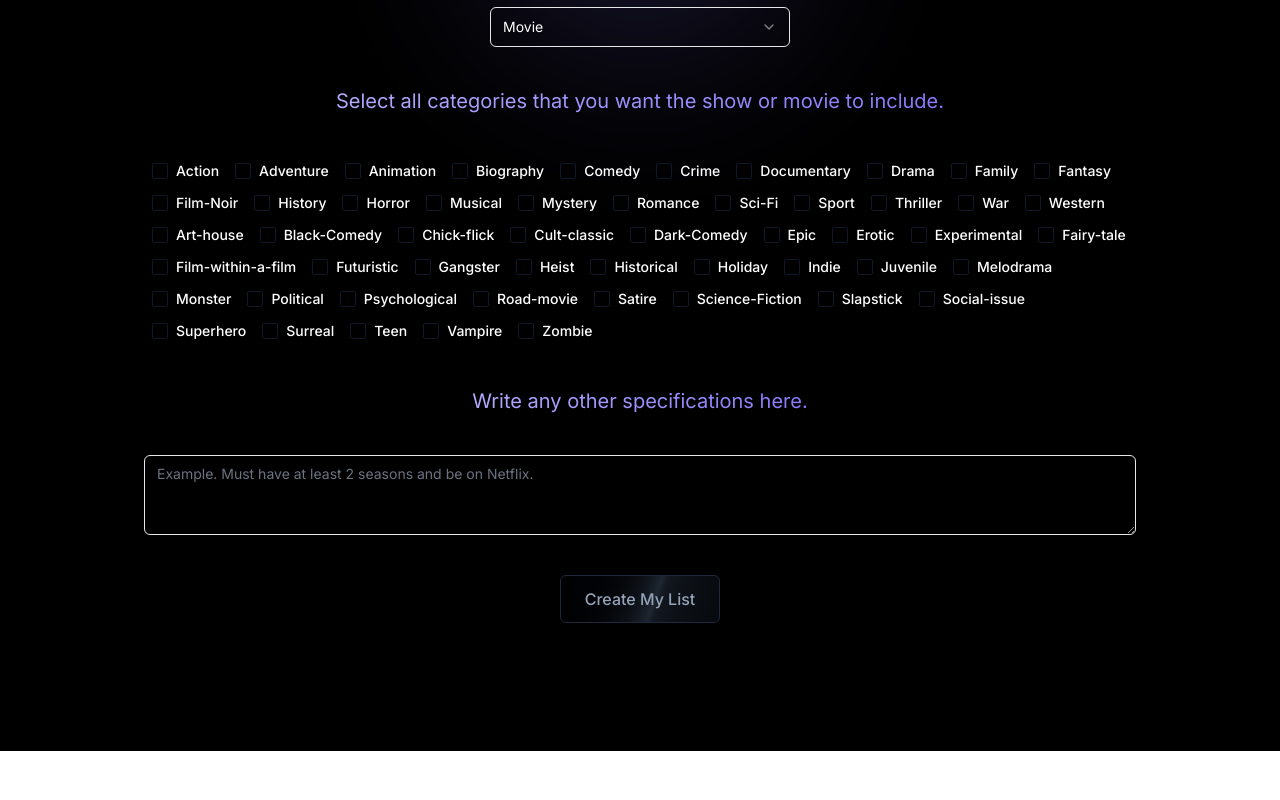
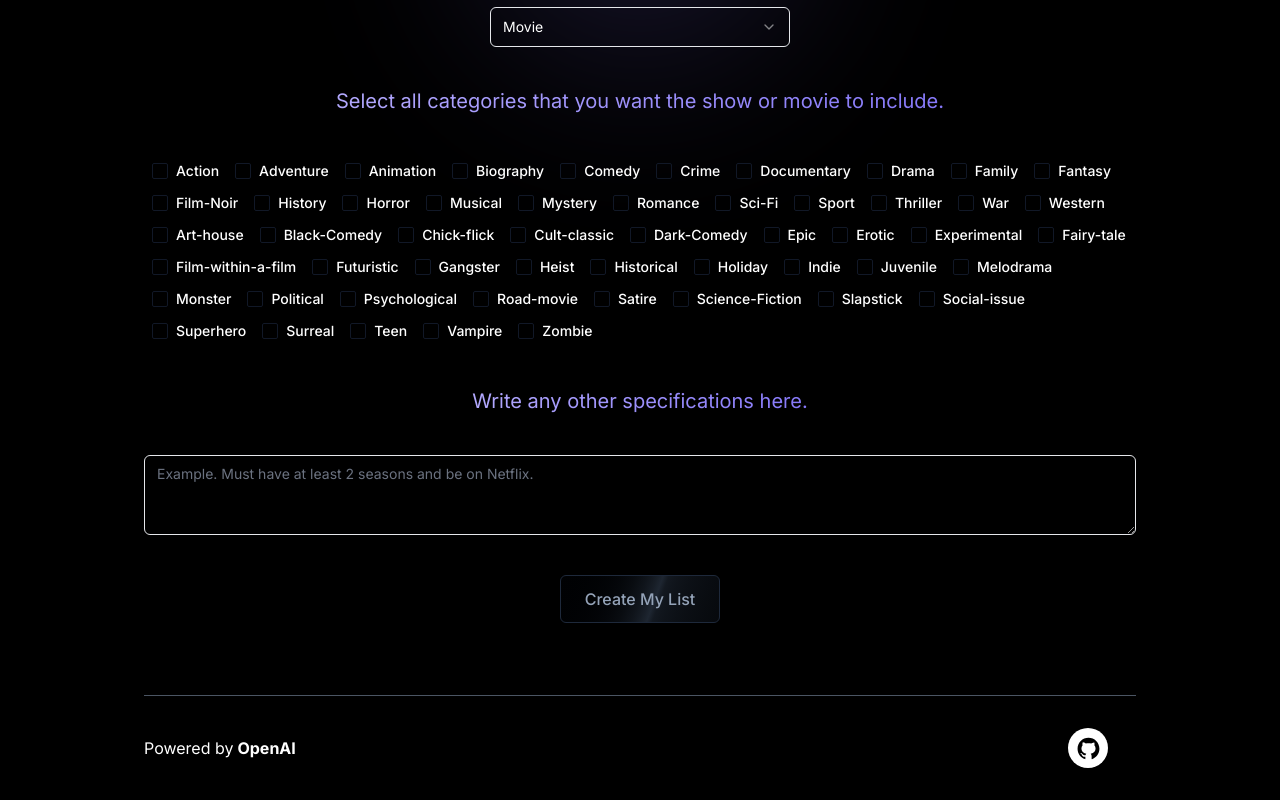
Before and after one commit to VasaOfficial/MovieLibrary, a Next.js app: page / in a window 1280 px wide. Shown: the part 360-1160 px from the top of the page. Before the commit the page ends 1111 px from the top, so only its background shows below. Built offline with nearby package versions, Linux system fonts and the light colour scheme.

Commit message:
feat: add footer with link to the github

```diff
--- a/package.json
+++ b/package.json
@@ -30,6 +30,7 @@
     "next-sitemap": "^4.1.3",
     "react": "^18.2.0",
     "react-dom": "^18.2.0",
+    "react-icons": "^4.10.1",
     "sharp": "^0.32.1",
     "tailwind-merge": "^1.13.2",
     "tailwindcss-animate": "^1.0.6"
--- a/src/app/page.tsx
+++ b/src/app/page.tsx
@@ -3,6 +3,7 @@ import Logo from 'public/assets/logo4.png'
 import { Select, SelectContent, SelectItem, SelectTrigger, SelectValue } from "@/components/ui/select"
 import { LabelDemo } from "@/components/Label"
 import { TextInput } from "@/components/Textarea"
+import { Footer } from "@/components/Footer"
 
 export default function Home() {
   return (
@@ -19,7 +20,7 @@ export default function Home() {
         </header>
         <main className="flex-1">
           <section>
-            <div className="relative z-0 mx-auto max-w-3x1 pb-24 pt-12 text-center">
+            <div className="relative z-0 mx-auto max-w-3x1 pt-12 text-center">
               <div className="absolute -top-4 -z-10 flex w-full justify-center">
                 <div className="h-[310px] w-[310px] max-w-full animate-pulse-slow rounded-full bg-[#8678F9] opacity-20 blur-[100px]"/>
               </div>
@@ -47,6 +48,7 @@ export default function Home() {
             </div>
           </section>
         </main>
+        <Footer />
       </div>
     </div>
   )
--- /dev/null
+++ b/src/components/Footer/index.tsx
@@ -0,0 +1,16 @@
+import { AiFillGithub } from 'react-icons/ai'
+
+export function Footer() {
+  return (
+    <div className="flex md:flex-row flex-col items-center md:justify-between mt-10 border-t border-gray-600 text-white">
+      <div className="flex items-center flex-none">
+        Powered by <span className="mx-1 font-bold">OpenAI</span>
+      </div>
+        <div className='p-7'>
+          <a href="https://github.com/VasaOfficial/MovieLibrary" className="my-1 flex items-center justify-center w-10 h-10 rounded-full bg-white">
+            <AiFillGithub size={25} className="text-black" />
+          </a>
+      </div>
+    </div>
+  );
+}
```
Also changed, not shown: 1 other file (tests, documents, lock files or other folders).
